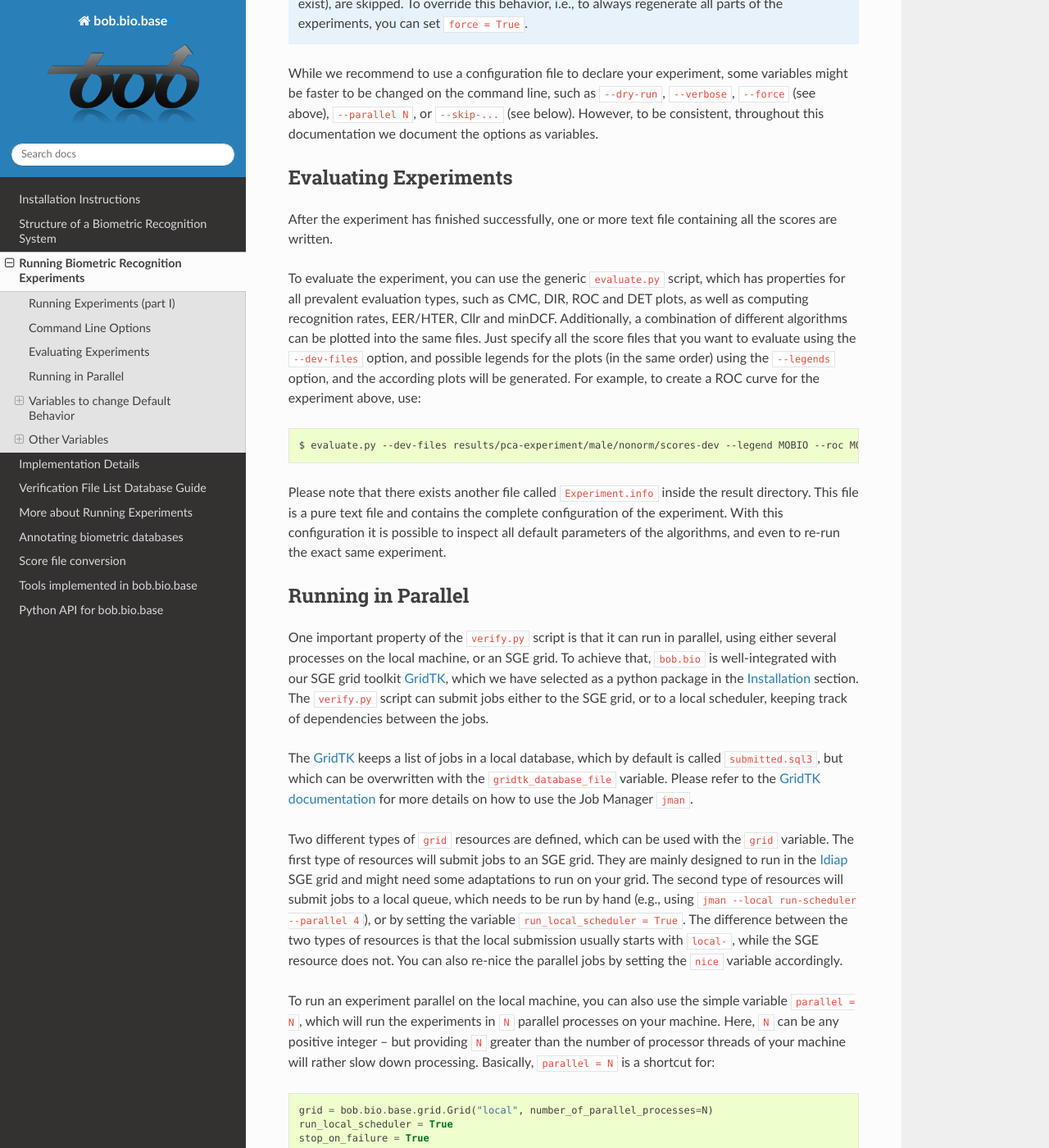
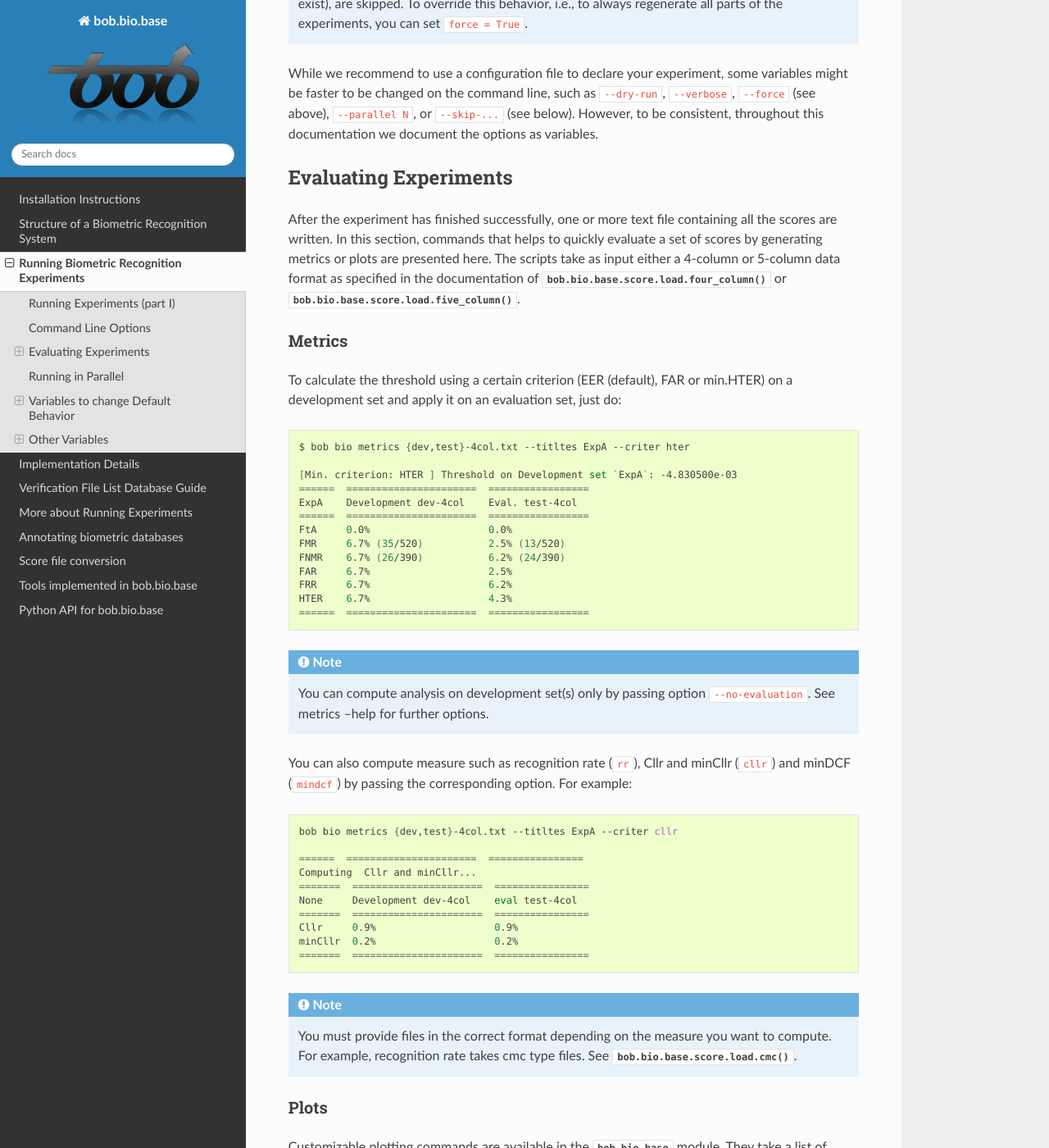
Before and after one commit to bioidiap/bob.bio.base, a Sphinx documentation site: the page built from doc/experiments.rst, in a window 1280 px wide and 1400 px high, scrolled down 3627 px. Shown: the whole window at 82% size. Built offline with Sphinx 7.4.7 and the Read the Docs theme 2.0.0, drawn with Linux system fonts in a browser that asks for light colours; the version number could not be read and is left out; some of the changed text lies outside the part shown.

Commit message:
Modify doc and user guide

```diff
--- a/doc/experiments.rst
+++ b/doc/experiments.rst
@@ -154,26 +154,121 @@ However, to be consistent, throughout this documentation we document the options
 
 Evaluating Experiments
 ----------------------
-After the experiment has finished successfully, one or more text file containing all the scores are written.
 
-To evaluate the experiment, you can use the generic ``evaluate.py`` script, which has properties for all prevalent evaluation types, such as CMC, DIR, ROC and DET plots, as well as computing recognition rates, EER/HTER, Cllr and minDCF.
-Additionally, a combination of different algorithms can be plotted into the same files.
-Just specify all the score files that you want to evaluate using the ``--dev-files`` option, and possible legends for the plots (in the same order) using the ``--legends`` option, and the according plots will be generated.
-For example, to create a ROC curve for the experiment above, use:
+After the experiment has finished successfully, one or more text file containing
+all the scores are written. In this section, commands that helps to quickly
+evaluate a set of scores by generating metrics or plots are presented here.
+The scripts take as input either a 4-column or 5-column data format as specified
+in the documentation of :py:func:`bob.bio.base.score.load.four_column` or
+:py:func:`bob.bio.base.score.load.five_column`.
+
+Metrics
+=======
+
+To calculate the threshold using a certain criterion (EER (default), FAR or
+min.HTER) on a development set and apply it on an evaluation set, just do:
 
 .. code-block:: sh
 
-   $ evaluate.py --dev-files results/pca-experiment/male/nonorm/scores-dev --legend MOBIO --roc MOBIO_MALE_ROC.pdf -vv
+    $ bob bio metrics {dev,test}-4col.txt --titltes ExpA --criter hter
 
-Please note that there exists another file called ``Experiment.info`` inside the result directory.
-This file is a pure text file and contains the complete configuration of the experiment.
-With this configuration it is possible to inspect all default parameters of the algorithms, and even to re-run the exact same experiment.
+    [Min. criterion: HTER ] Threshold on Development set `ExpA`: -4.830500e-03
+    ======  ======================  =================
+    ExpA    Development dev-4col    Eval. test-4col
+    ======  ======================  =================
+    FtA     0.0%                    0.0%
+    FMR     6.7% (35/520)           2.5% (13/520)
+    FNMR    6.7% (26/390)           6.2% (24/390)
+    FAR     6.7%                    2.5%
+    FRR     6.7%                    6.2%
+    HTER    6.7%                    4.3%
+    ======  ======================  =================
 
+.. note::
+    You can compute analysis on development set(s) only by passing option
+    ``--no-evaluation``. See metrics --help for further options.
+
+You can also compute measure such as recognition rate (``rr``), Cllr and
+minCllr (``cllr``) and minDCF (``mindcf``) by passing the corresponding option.
+For example:
+
+.. code-block:: sh
+
+    bob bio metrics {dev,test}-4col.txt --titltes ExpA --criter cllr
+
+    ======  ======================  ================
+    Computing  Cllr and minCllr...
+    =======  ======================  ================
+    None     Development dev-4col    eval test-4col
+    =======  ======================  ================
+    Cllr     0.9%                    0.9%
+    minCllr  0.2%                    0.2%
+    =======  ======================  ================
+
+.. note::
+    You must provide files in the correct format depending on the measure you
+    want to compute. For example, recognition rate takes cmc type files. See
+    :py:func:`bob.bio.base.score.load.cmc`.
+
+Plots
+=====
+
+Customizable plotting commands are available in the :py:mod:`bob.bio.base` module.
+They take a list of development and/or evaluation files and generate a single PDF
+file containing the plots. Available plots are:
+
+*  ``roc`` (receiver operating characteristic)
+
+*  ``det`` (detection error trade-off)
+
+*  ``epc`` (expected performance curve)
+
+*  ``hist`` (histograms of scores with threshold line)
+
+*  ``cmc`` (cumulative match characteristic curve)
+
+*  ``dic`` (detection identification curve)
+
+Use the ``--help`` option on the above-cited commands to find-out about more
+options.
+
+
+For example, to generate a CMC curve from development and evaluation datasets:
+
+.. code-block:: sh
+
+    $bob measure cmc --output 'my_cmc.pdf' dev-1.txt eval-1.txt
+    dev-2.txt eval-2.txt
+
+where `my_cmc.pdf` will contain CMC curves for the two experiments.
+
+.. note::
+    By default, ``det``, ``roc``, ``cmc`` and ``dic`` plot development and
+    evaluation curves on
+    different plots. You can force gather everything in the same plot using
+    ``--no-split`` option.
+
+Evaluate
+========
+
+A convenient command `evaluate` is provided to generate multiple metrics and
+plots for a list of experiments. It generates two `metrics` outputs with EER,
+HTER, Cllr, minDCF criteria along with `roc`, `det`, `epc`, `hist` plots for each
+experiment. For example:
+
+.. code-block:: sh
+
+    $bob bio evaluate -l 'my_metrics.txt' -o 'my_plots.pdf' {sys1, sys2}/
+    {eval,dev}
+
+will output metrics and plots for the two experiments (dev and eval pairs) in
+`my_metrics.txt` and `my_plots.pdf`, respectively.
 
 .. _running_in_parallel:
 
 Running in Parallel
 -------------------
+
 One important property of the ``verify.py`` script is that it can run in parallel, using either several processes on the local machine, or an SGE grid.
 To achieve that, ``bob.bio`` is well-integrated with our SGE grid toolkit GridTK_, which we have selected as a python package in the :ref:`Installation <bob.bio.base.installation>` section.
 The ``verify.py`` script can submit jobs either to the SGE grid, or to a local scheduler, keeping track of dependencies between the jobs.
@@ -210,7 +305,7 @@ One set of command line options change the directory structure of the output.
 By default, intermediate (temporary) files are by default written to the ``temp`` directory, which can be overridden by the ``temp_directory`` variable, which expects relative or absolute paths.
 
 Re-using Parts of Experiments
-~~~~~~~~~~~~~~~~~~~~~~~~~~~~~
+=============================
 If you want to re-use parts previous experiments, you can specify the directories (which are relative to the ``temp_directory``, but you can also specify absolute paths):
 
 * ``preprocessed_directory``
@@ -245,7 +340,7 @@ This option is particularly useful for debugging purposes.
 
 
 Database-dependent Variables
-~~~~~~~~~~~~~~~~~~~~~~~~~~~~
+============================
 Many databases define several protocols that can be executed.
 To change the protocol, you can either modify the configuration file, or simply use the ``protocol`` variable.
 
@@ -264,13 +359,13 @@ Other Variables
 ---------------
 
 Calibration
-~~~~~~~~~~~
+===========
 For some applications it is interesting to get calibrated scores.
 Simply set the variable ``calibrate_scores = True`` and another set of score files will be created by training the score calibration on the scores of the ``'dev'`` group and execute it to all available groups.
 The scores will be located at the same directory as the **nonorm** and **ztnorm** scores, and the file names are **calibrated-dev** (and **calibrated-eval** if applicable).
 
 Unsuccessful Preprocessing
-~~~~~~~~~~~~~~~~~~~~~~~~~~
+==========================
 In some cases, the preprocessor is not able to preprocess the data (e.g., for face image processing the face detector might not detect the face).
 If you expect such cases to happen, you might want to use the ``allow_missing_files`` variable.
 When this variable is set to ``True``, missing files will be handled correctly throughout the whole processing chain, i.e.:
```
Also changed, not shown: 1 other file.
